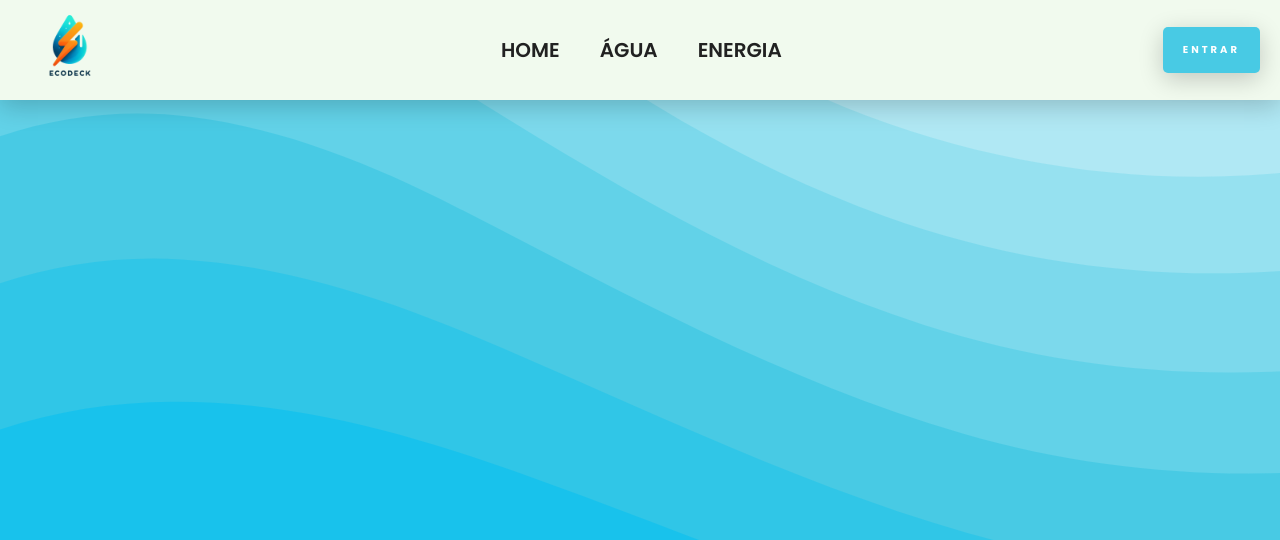
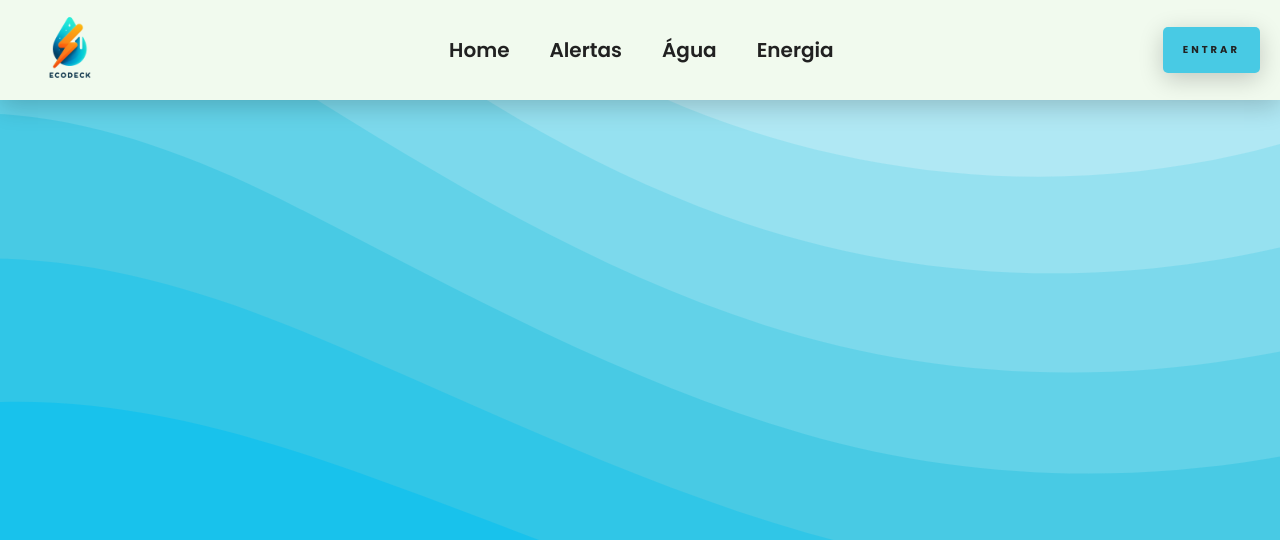
Before and after one commit to LuisFelipeSalvarani/EcoDeck, a PHP site: page / in a window 1280 px wide. Shown: the top 540 px of the page. Run offline with PHP 8.4, Linux system fonts and the light colour scheme.

Commit message:
header e menu mobile funcionando

```diff
--- a/Aplicativo/assets/css/botoes.css
+++ b/Aplicativo/assets/css/botoes.css
@@ -1,6 +1,6 @@
 :root {
-    --font-padrao: #fff;
-    --font-before-padrao: #212121;
+    --font-padrao: #212121;
+    --font-before-padrao: #fff;
     --btn-background: #48CAE4;
     --btn-before-background: #ff4500;
 }
--- a/Aplicativo/assets/css/index.css
+++ b/Aplicativo/assets/css/index.css
@@ -1,8 +1,8 @@
 @import url("https://fonts.googleapis.com/css2?family=Poppins:ital,wght@0,100;0,200;0,300;0,400;0,500;0,600;0,700;0,800;0,900;1,100;1,200;1,300;1,400;1,500;1,600;1,700;1,800;1,900&display=swap");
 
 :root {
-    --font-padrao: #212121;
-    --background-claro: #f1faee;
+  --font-padrao: #212121;
+  --background-claro: #f1faee;
 }
 
 * {
@@ -22,46 +22,153 @@ body {
   grid-template-rows: 10rem 1fr 20rem;
   grid-template-areas: "header" "main" "footer";
   background-image: url(../img/liquid-cheese.png);
+  background-position-x: center;
+  background-repeat: no-repeat;
 }
 
 /* Header */
-
 header {
   grid-area: header;
+  width: 100%;
+  height: 100%;
   display: flex;
   align-items: center;
-  position: sticky;
   justify-content: space-between;
+  gap: 3rem;
   padding: 0 2rem;
-  font-size: 2rem;
   background-color: var(--background-claro);
   box-shadow: 0px 6px 24px 0px rgba(0, 0, 0, 0.2);
 }
 
-header > .logo > img {
-  max-width: 10rem;
+.logo img {
+  width: 10rem;
+}
+
+header nav {
+  height: 100%;
+  background-color: var(--background-claro);
+}
+
+/* Menu */
+
+.menu-links {
+  width: 100%;
+  height: 100%;
+  display: flex;
+  gap: 4rem;
+  align-items: center;
+  justify-content: space-around;
+  margin: 0 auto;
+  list-style: none;
+}
+
+.menu-links li a {
+  position: relative;
+  color: #212121;
+  text-decoration: none;
+  font-size: 2rem;
+  padding-bottom: .4rem;
+  font-weight: 600;
+}
+
+.menu-links li a::before {
+  content: "";
+  width: 100%;
+  height: 0.3rem;
+  position: absolute;
+  left: 0;
+  bottom: 0;
+  background: #fff;
+  transition: 0.5s transform ease;
+  transform: scale3d(0, 1, 1);
+  transform-origin: 0 50%;
+}
+
+.menu-links li a:hover::before {
+  transform: scale3d(1, 1, 1);
+}
+
+.menu-hover li a::before {
+  background: #48cae4;
+  transform-origin: 100% 50%;
+}
+
+.menu-hover li a:hover::before {
+  transform-origin: 0 50%;
+}
+
+@media screen and (max-width: 991px) {
+  nav {
+    position: relative;
+  }
+
+  .menu-links {
+    width: 100%;
+    height: 100vh;
+    position: fixed;
+    background-color: var(--background-claro);
+    flex-direction: column;
+    justify-content: flex-start;
+    gap: 2rem;
+    top: 10rem;
+    right: 0;
+    clip-path: circle(1rem at 90% -10%);
+    -webkit-clip-path: circle(1rem at 90% -10%);
+    transition: all 1s ease-out;
+    pointer-events: none;
+  }
+
+  .menu-links.open {
+    clip-path: circle(130rem at 90% -10%);
+    -webkit-clip-path: circle(130rem at 90% -10%);
+    pointer-events: all;
+  }
+
+  .menu-links li {
+    opacity: 0;
+  }
+
+  .menu-links li a {
+    font-size: 2.5rem;
+  }
+
+  .menu-links li:nth-child(1) {
+    transition: all 0.5s ease 0.2s;
+  }
+
+  .menu-links li:nth-child(2) {
+    transition: all 0.5s ease 0.4s;
+  }
+
+  .menu-links li:nth-child(3) {
+    transition: all 0.5s ease 0.6s;
+  }
+
+  li.fade {
+    opacity: 1;
+  }
 }
 
 /* Hamburguer */
 
-header > .hamburguer {
+.hamburguer {
+  width: 3rem;
+  height: 3rem;
+  display: none;
   position: absolute;
   top: 4rem;
   right: 2rem;
   z-index: 999;
   cursor: pointer;
-  height: 3rem;
-  width: 3rem;
-  display: none;
 }
 
 @media (min-width: 1439px) {
-  header > .hamburguer {
+  .hamburguer {
     right: calc((100vw - 1400px) / 2);
   }
 }
 
-header > .hamburguer > .menu-linha {
+.menu-linha {
   height: 0.4rem;
   width: 3rem;
   display: block;
@@ -77,13 +184,13 @@ header > .hamburguer > .menu-linha {
     -webkit-transform 0.2s ease;
 }
 
-header > .hamburguer > .linha-direita {
+.linha-direita {
   width: 1.65rem;
   -webkit-transition: all 200ms linear;
   transition: all 200ms linear;
 }
 
-header > .hamburguer > .linha-esquerda {
+.linha-esquerda {
   width: 1.65rem;
   float: right;
   -webkit-transition: all 200ms linear;
@@ -93,95 +200,17 @@ header > .hamburguer > .linha-esquerda {
   transition: all 200ms linear;
 }
 
-header > .hamburguer:hover > .linha-direita,
-header > .hamburguer:hover > .linha-esquerda {
+.hamburguer:hover .linha-direita,
+.hamburguer:hover .linha-esquerda {
   width: 3rem;
 }
 
 @media (max-width: 991px) {
-  header > .hamburguer {
+  .hamburguer {
     display: block;
   }
+
+  .login {
+    margin-right: 5rem;
+  }
 }
-
-/* Menu */
-
-header > .menu {
-  height: 100%;
-}
-
-header > .menu > ul {
-  width: 100%;
-  height: 100%;
-  display: flex;
-  align-items: center;
-  gap: 4rem;
-  list-style: none;
-}
-
-header > .menu > ul > li {
-  display: inline-block;
-}
-
-header > .menu > ul > li > a {
-  font-weight: 600;
-  text-decoration: none;
-  text-transform: uppercase;
-  position: relative;
-  color: #212121;
-}
-
-header > .menu > ul > li > a::before {
-  content: "";
-  width: 100%;
-  height: 4px;
-  position: absolute;
-  left: 0;
-  bottom: 0;
-  background: #fff;
-  transition: 0.5s transform ease;
-  transform: scale3d(0, 1, 1);
-  transform-origin: 0 50%;
-}
-
-header > .menu > ul > li > a:hover::before {
-  transform: scale3d(1, 1, 1);
-}
-
-header > .menu-depois > ul > li > a::before {
-  background: #48CAE4;
-  transform-origin: 100% 50%;
-}
-
-header > .menu-depois > ul > li > a:hover::before {
-    transform-origin: 0 50%;
-}
-
-@media (max-width: 991px) {
-    header > .menu {
-        display: block;
-        position: absolute;
-        width: 100%;
-        height: 0;
-        top:10rem;
-        left: 0;
-        background-color: var(--background-claro);
-        transition: .6s;
-        z-index: 999;
-        visibility: hidden;
-    }
-
-    header > .menu.active {
-        height: calc(100% + 10rem);
-        visibility: visible;
-    }
-
-    header > .menu > ul {
-        display: flex;
-        flex-direction: column;
-    }
-
-    header > .login {
-        margin-right: 5rem;
-    }
-}
--- a/Aplicativo/assets/js/navbar.js
+++ b/Aplicativo/assets/js/navbar.js
@@ -1,35 +1,10 @@
-// const btnMobile = document.getElementById('hamburguer');
+const hamburguer = document.getElementById('hamburguer');
+const menuLinks = document.getElementById('menu-links');
+const links = document.querySelectorAll('.menu-links li');
 
-// function toggleMenu(event) {
-//     if(event.type === 'touchstart') event.preventDefault();
-//     const nav = document.getElementById('menu');
-//     nav.classList.toggle('active');
-//     const active = nav.classList.contains('active');
-//     event.currentTarget.setAttribute('aria-expanded', active);
-//     if(active) {
-//         event.currentTarget.setAttribute('aria-label', 'Fechar Menu');
-//     } else {
-//         event.currentTarget.setAttribute('aria-label', 'Abrir Menu');
-//     }
-
-//     btnMobile.addEventListener('click', toggleMenu);
-//     btnMobile.addEventListener('touchstart', toggleMenu);
-// }
-
-const btnMobile = document.getElementById('hamburguer');
-const nav = document.getElementById('menu');
-
-function toggleMenu(event) {
-    if (event.type === 'touchstart') {
-        event.preventDefault();
-    }
-
-    nav.classList.toggle('active');
-    const active = nav.classList.contains('active');
-
-    btnMobile.setAttribute('aria-expanded', active);
-    btnMobile.setAttribute('aria-label', active ? 'Fechar Menu' : 'Abrir Menu');
-}
-
-btnMobile.addEventListener('click', toggleMenu);
-btnMobile.addEventListener('touchstart', toggleMenu);
+hamburguer.addEventListener("click", () => {
+    menuLinks.classList.toggle("open");
+    links.forEach(link => {
+        link.classList.toggle("fade");
+    });
+});
--- a/Aplicativo/index.html
+++ b/Aplicativo/index.html
@@ -8,29 +8,31 @@
     <link rel="stylesheet" href="./assets/css/botoes.css" />
   </head>
   <body>
+
+    <!-- Header -->
+
     <header>
         <div class="logo">
-        <img src="./assets/img/logo.png" alt="" />
+            <img src="./assets/img/logo.png" alt="">
         </div>
-
         <div class="hamburguer" id="hamburguer">
             <span class="menu-linha linha-direita"></span>
             <span class="menu-linha"></span>
             <span class="menu-linha linha-esquerda"></span>
         </div>
-
-      <nav class="menu menu-depois" id="menu" aria-label="Abrir Menu" aria-haspopup="true" aria-expanded="false">
-        <ul>
+        <nav>
+            <ul class="menu-links menu-hover" id="menu-links">
                 <li><a href="">Home</a></li>
+                <li><a href="">Alertas</a></li>
                 <li><a href="">Água</a></li>
                 <li><a href="">Energia</a></li>
             </ul>
         </nav>
-
         <button class="login btn-padrao">
             <a href="#" class="texto">ENTRAR</a>
         </button>
     </header>
+
     <script src="./assets/js/navbar.js"></script>
   </body>
 </html>
```
Lines whose indentation alone changed are shown as unchanged.
